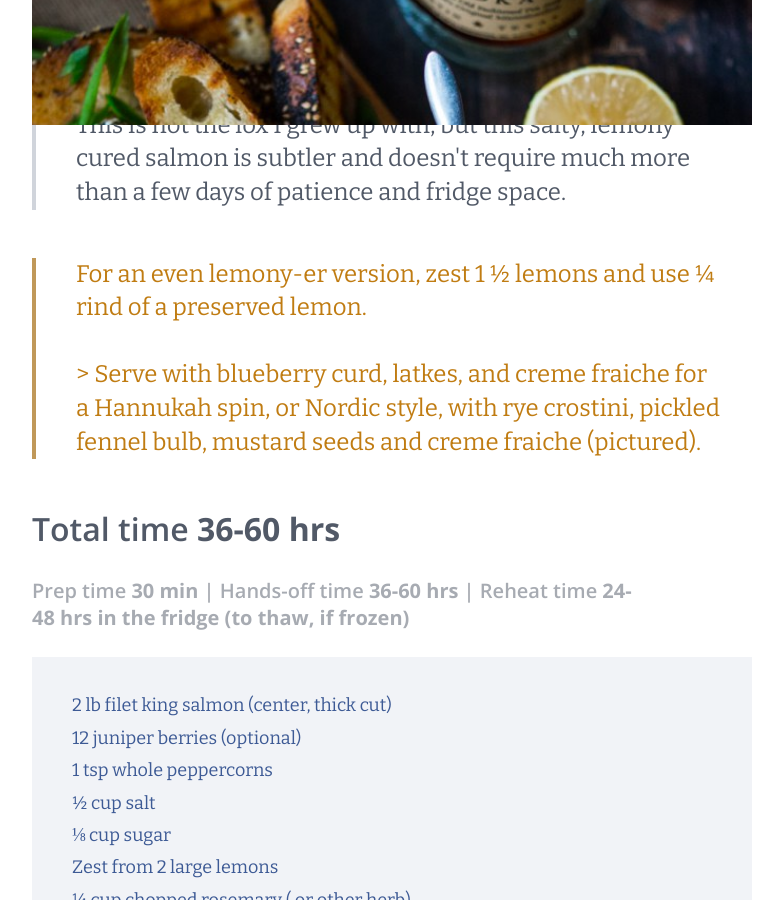
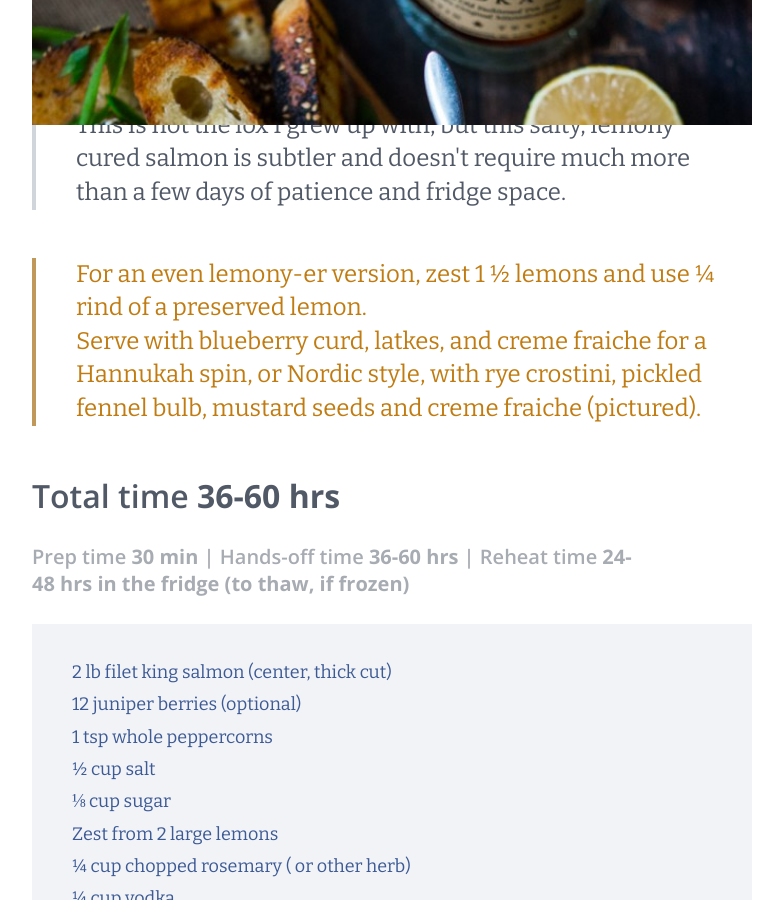
Before and after one commit to scottgallant/recipe-collection, a Jekyll site: the page built from _posts/2017-01-07-salt-cured-salmon-with-vodka-juniper-rosemary-and-lemon-zest.md, in a window 1280 px wide and 900 px high, scrolled down 390 px. Shown: the whole window, without its empty margins (248-1031 px from the left). Built offline with Jekyll 4.4.1, drawn with Linux system fonts in a browser that asks for light colours.

```diff
--- a/_posts/2017-01-07-salt-cured-salmon-with-vodka-juniper-rosemary-and-lemon-zest.md
+++ b/_posts/2017-01-07-salt-cured-salmon-with-vodka-juniper-rosemary-and-lemon-zest.md
@@ -21,8 +21,7 @@ authorNote: This is not the lox I grew up with, but this salty, lemony cured sal
   space.
 personalNote: |-
   For an even lemony-er version, zest 1 ½ lemons and use ¼ rind of a preserved lemon.
-
-  > Serve with blueberry curd, latkes, and creme fraiche for a Hannukah spin, or Nordic style, with rye crostini, pickled fennel bulb, mustard seeds and creme fraiche (pictured).
+  Serve with blueberry curd, latkes, and creme fraiche for a Hannukah spin, or Nordic style, with rye crostini, pickled fennel bulb, mustard seeds and creme fraiche (pictured).
 totalTime: 36-60 hrs
 prepTime: 30 min
 handsoffTime: 36-60 hrs
```
Also changed, not shown: other parts of _posts/2017-01-07-salt-cured-salmon-with-vodka-juniper-rosemary-and-lemon-zest.md (+1 -1 lines).
